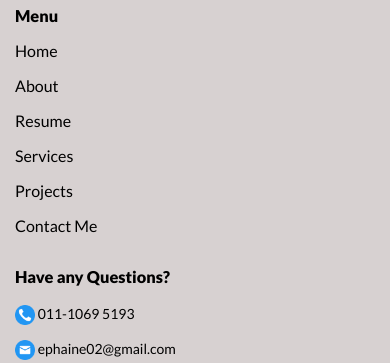
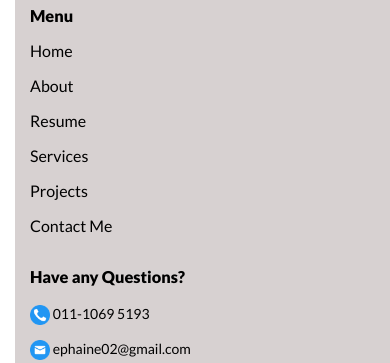
Before and after one commit to gohchihui/gohchihui.github.io, a plain HTML site: page contact.html in a window 390 px wide. Shown: the part 1486-1849 px from the top of the page. Drawn offline with Linux system fonts and the light colour scheme.

Commit message:
contact footer row

```diff
--- a/css/contact.css
+++ b/css/contact.css
@@ -170,7 +170,6 @@ input[type=text], select {
     .row{
         display: flex;
         flex-wrap: wrap;
-        margin-left: -15px;
     }
     .col1{
         position: relative;
```
